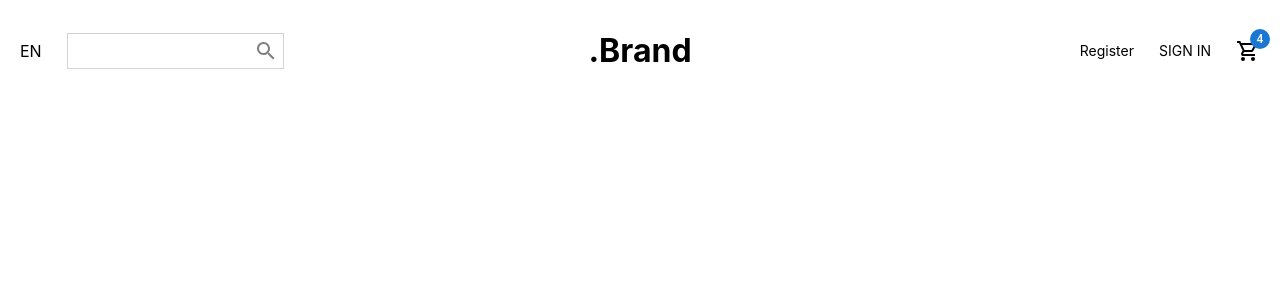
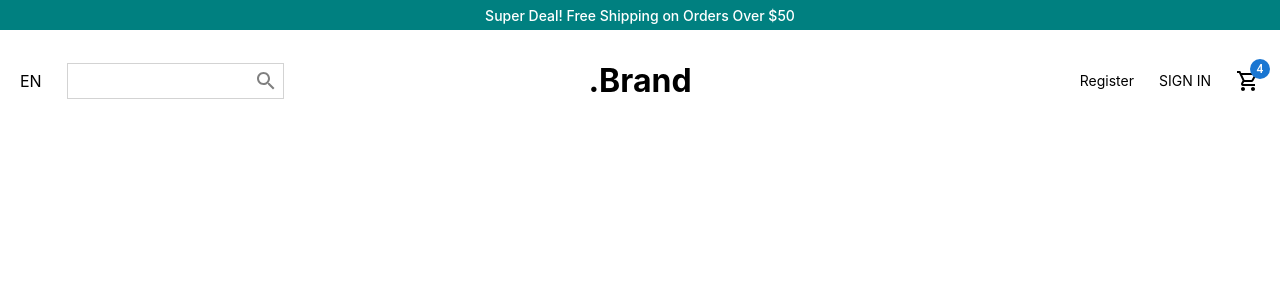
Before and after one commit to githmin/ecommerce-frontend-react, a React (Create React App) app: page / in a window 1280 px wide. Shown: the top 300 px of the page. Built offline with nearby package versions, Linux system fonts and the light colour scheme.

Commit message:
added announcements bar

```diff
--- /dev/null
+++ b/src/components/Announcements.jsx
@@ -0,0 +1,16 @@
+import styled from "styled-components";
+
+const Container = styled.div`
+  height: 30px;
+  background-color: teal;
+  color: white;
+  display: flex;
+  justify-content: center;
+  align-items: center;
+  font-size: 14px;
+  font-weight: 500;
+`;
+
+export const Announcements = () => {
+  return <Container>Super Deal! Free Shipping on Orders Over $50</Container>;
+};
--- a/src/pages/Home.jsx
+++ b/src/pages/Home.jsx
@@ -1,9 +1,13 @@
 import React from 'react'
+import { Announcements } from '../components/Announcements'
 import Navbar from '../components/Navbar'
 
 const Home = () => {
   return (
-    <div><Navbar/></div>
+    <div>
+      <Announcements/>
+      <Navbar/>
+      </div>
   )
 }
 
```
